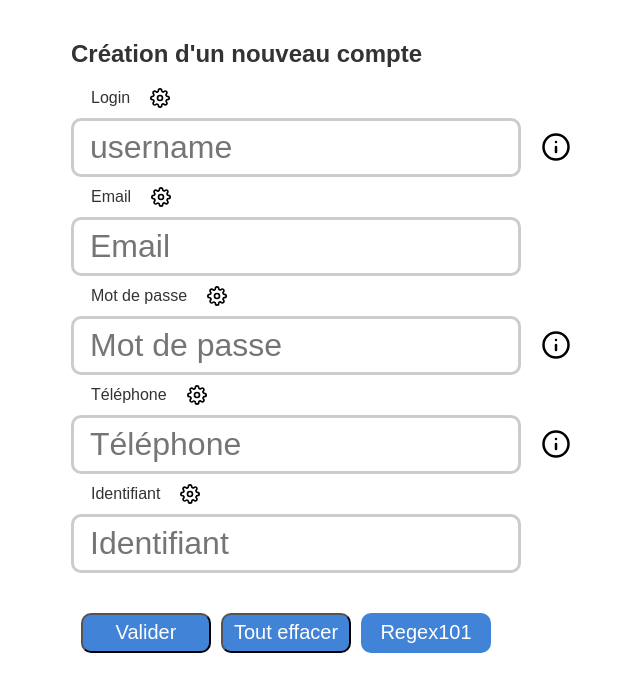
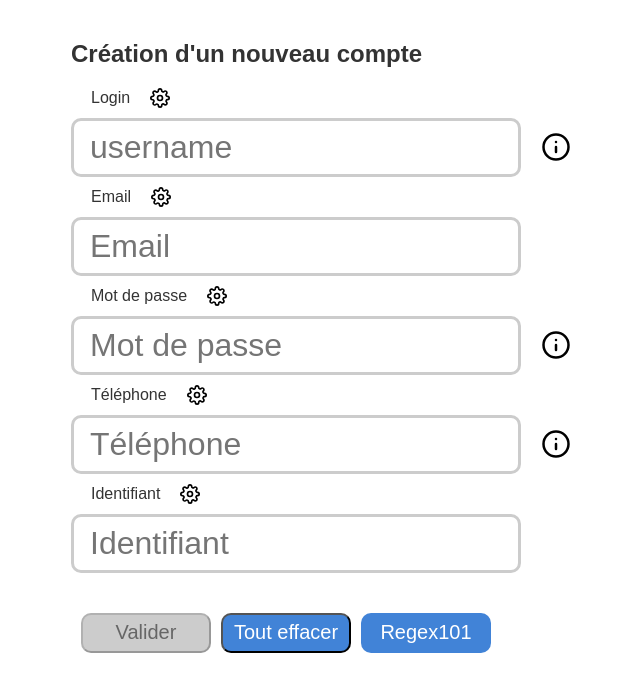
Before and after one commit to jlum85/regexInput, a React (Create React App) app: page / in a window 1280 px wide. Shown: the top 692 px of the page, without its empty margins (319-959 px from the left). Built offline with nearby package versions, Linux system fonts and the light colour scheme.

Commit message:
disable Valid hasError

```diff
--- a/src/App.css
+++ b/src/App.css
@@ -110,6 +110,11 @@ input.invalid + p {
 }
 .divBtn a {
   text-decoration: none;
+}
+
+.submitBtn[disabled] {
+  background-color: #cccccc;
+  color: #666666;
 }
 
 .passed {
--- a/src/components/Form.js
+++ b/src/components/Form.js
@@ -63,6 +63,10 @@ const Form = (props) => {
     props.selectField(null);
   };
 
+  const hasError = () => {
+    return formStructure.filter((f) => !getRegexTest(f.name)).length > 0;
+  };
+
   return (
     <form onSubmit={onSubmit}>
       <h2>{formTitle}</h2>
@@ -82,7 +86,9 @@ const Form = (props) => {
         />
       ))}
       <div className="divBtn">
-        <button className="submitBtn">{buttonText}</button>
+        <button disabled={hasError()} className="submitBtn">
+          {buttonText}
+        </button>
         <button className="clearBtn" onClick={onClear}>
           Tout effacer
         </button>
```
Also changed, not shown: 1 other file (tests, documents, lock files or other folders).
